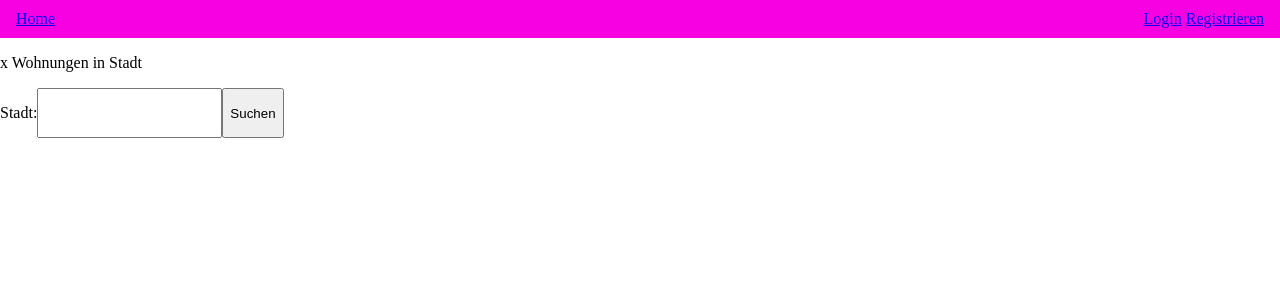
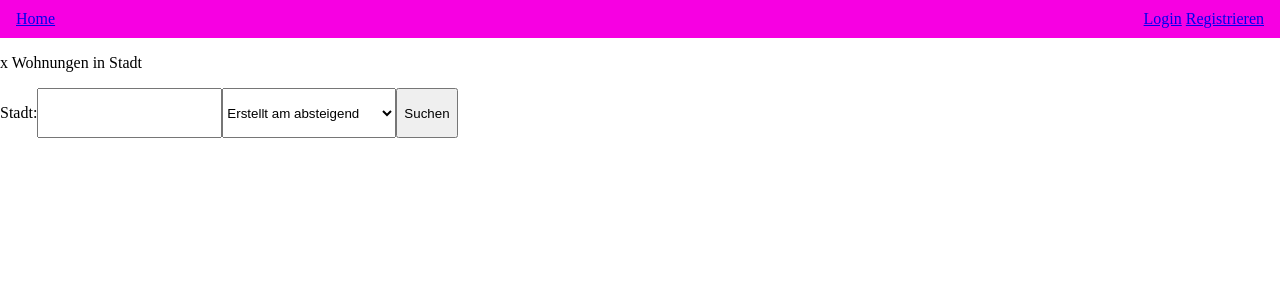
Before and after one commit to neto2000/wohnungssuche, a SvelteKit app: page /search in a window 1280 px wide. Shown: the top 300 px of the page. Built offline with nearby package versions, Linux system fonts and the light colour scheme.

Commit message:
sort menu

```diff
--- a/src/routes/search/+page.svelte
+++ b/src/routes/search/+page.svelte
@@ -15,7 +15,11 @@
 	let search_available_from_UG = $state("1970-01-01")
 	let search_available_from_OG = $state("2030-01-01")
 
+	let sort_type = $state("created_at_desc")
+
+
 	let flats = $state([])
+
 
 	async function search() {
 
@@ -47,7 +51,7 @@
 					ug: search_available_from_UG,
 					og: search_available_from_OG
 				},
-				sort: "price_desc",
+				sort: sort_type,
 
 			})
 		})
@@ -71,6 +75,25 @@
 
 			<input type="text" bind:value={search_city}>
 		</div>
+
+
+		<select bind:value={sort_type} onchange={search}>
+			<option value="price_asc">Preis aufsteigend</option>
+			<option value="price_desc">Preis absteigend</option>
+
+			<option value="rooms_asc">Räume aufsteigend</option>
+			<option value="rooms_asc">Räume absteigend</option>
+
+			<option value="area_asc">Fläche aufsteigend</option>
+			<option value="area_desc">Fläche absteigend</option>
+
+			<option value="created_at_asc">Erstellt am aufsteigend</option>
+			<option value="created_at_desc">Erstellt am absteigend</option>
+
+			<option value="available_from_asc">Beziehbar ab aufsteigend</option>
+			<option value="available_from_desc">Beziehbar ab absteigend</option>
+		</select>
+
 
 		<button onclick={search}>Suchen</button>
 	</div>
--- a/src/routes/search/+server.js
+++ b/src/routes/search/+server.js
@@ -50,7 +50,7 @@ export async function POST({request, cookies}) {
 		const [rows,fields] = await custom_pool.query('SELECT * FROM flat ' + query_conditions + ' ORDER BY created_at ASC', query_data)
 		flats = rows
 	}
-	else if (sort == "available_from_asc") {
+	else if (sort == "available_from_desc") {
 		const [rows,fields] = await custom_pool.query('SELECT * FROM flat ' + query_conditions + ' ORDER BY available_from DESC', query_data)
 		flats = rows
 	}
```
